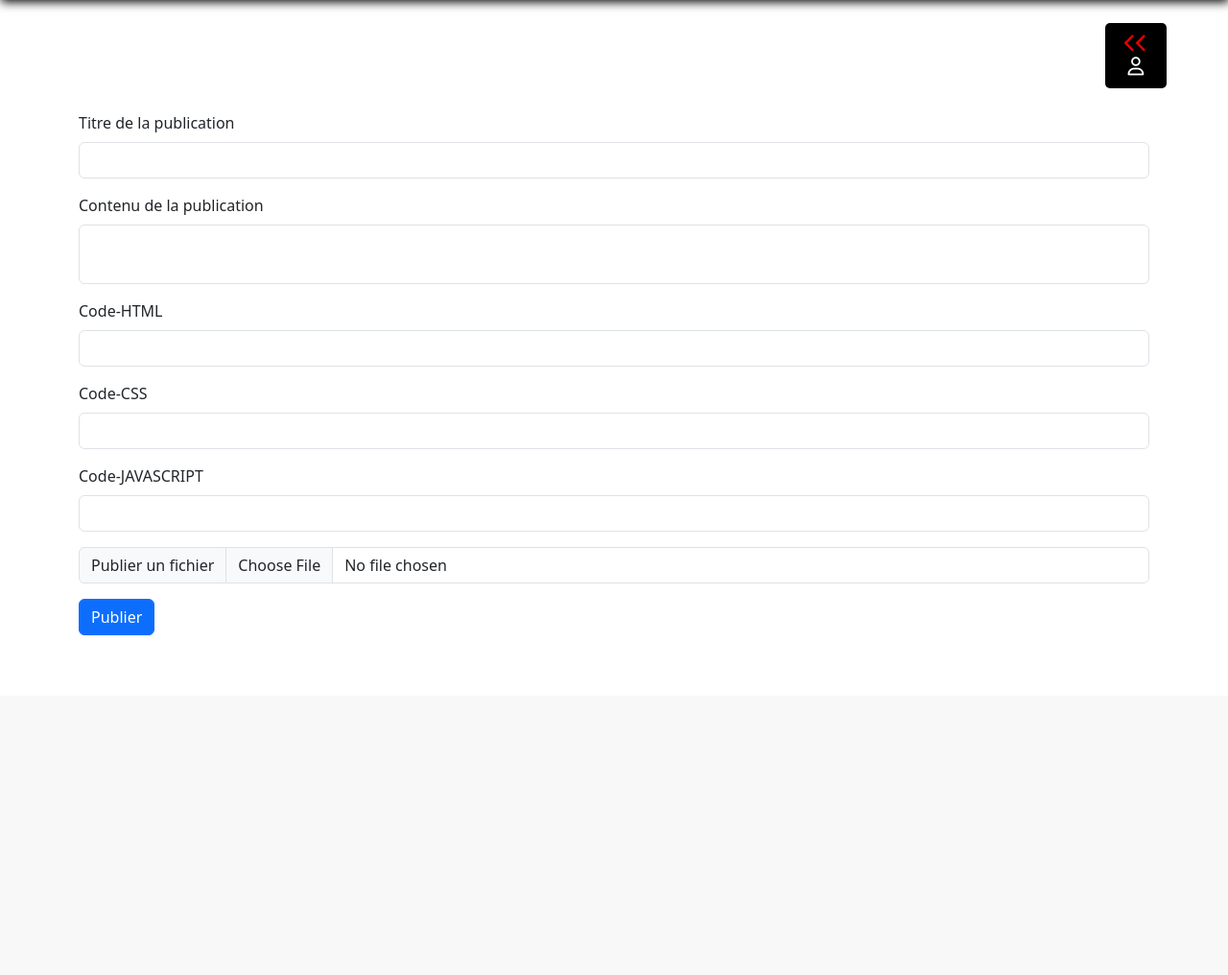
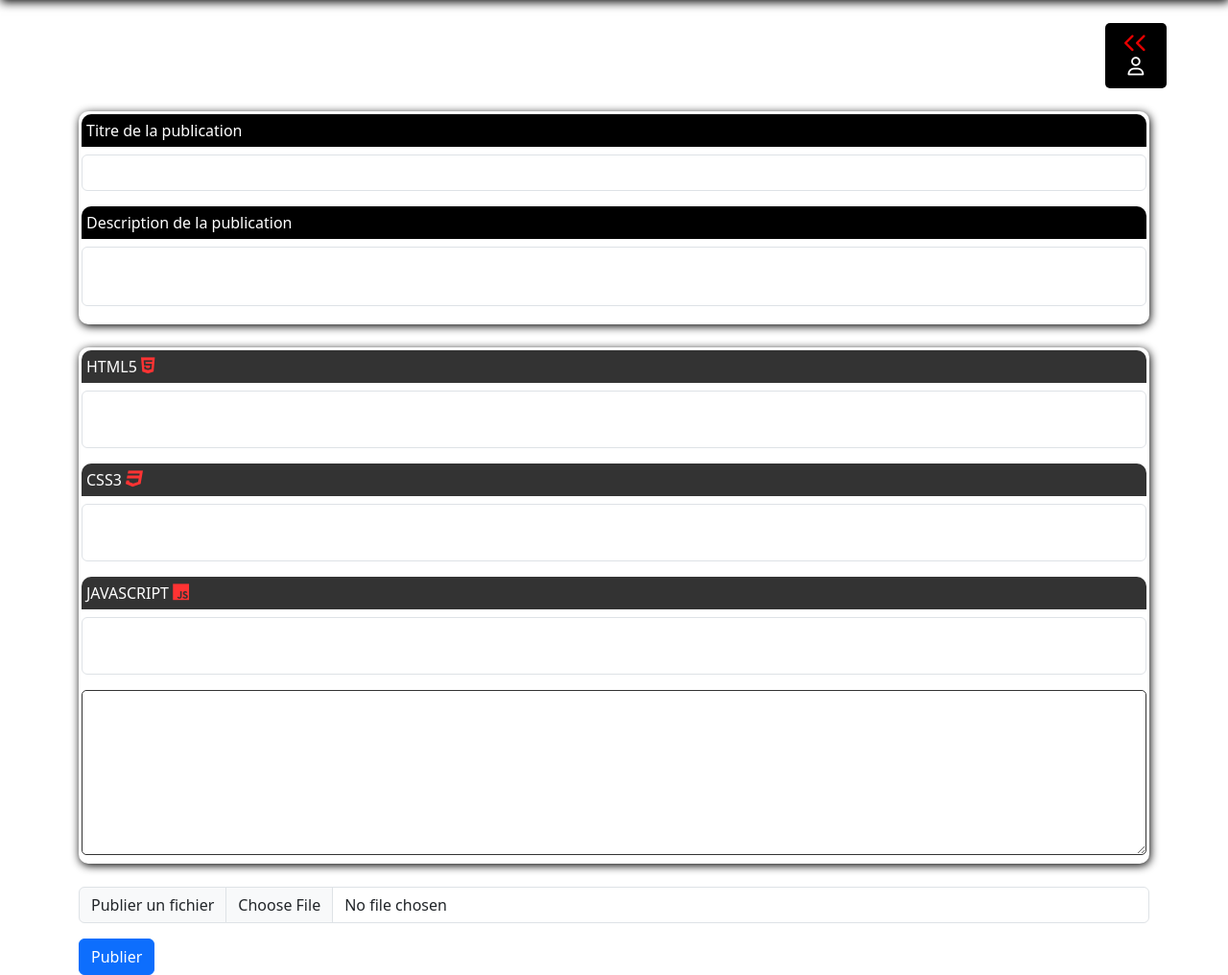
Before and after one commit to apexdevweb/code-farmers, a PHP site: page /publication.php in a window 1280 px wide; the page is wider, and only the part inside the window is pictured. Shown: the part 75-1091 px from the top of that part at 96% size. Before the commit the page ends 737 px from the top of that part, so only its background shows below. Run offline with PHP 8.4, Linux system fonts and the light colour scheme; the visitor is signed in with stand-in values (Sample User, id 1); some libraries are stand-ins or nearby versions.

Commit message:
Version 2.0

```diff
--- a/asset/style.css
+++ b/asset/style.css
@@ -650,7 +650,7 @@ p {
 }
 /************DESTINATAIRE***********************/
 .containerDesti {
-  margin: 5px 5px 5px 50vw;
+  margin: 5px 5px 5px auto;
   padding: 10px;
   display: flex;
   flex-direction: column;
@@ -701,3 +701,64 @@ footer {
   color: #fff;
 }
 /****************FOOTER FIN************************************/
+/**************************************************************/
+/**************************************************************/
+/******************PUBLICATION.PHP********************************************/
+
+/******************PUBLICATION.PHP FIN********************************************/
+
+/***titre & description***/
+.txt_bloc {
+  padding: 3px;
+  height: auto;
+  width: auto;
+  border-radius: 10px;
+  box-shadow: 1px 2px 10px #000;
+}
+.txt_bloc > .mb-3 > label {
+  padding: 5px;
+  text-align: left;
+  height: auto;
+  width: 100%;
+  background-color: #000;
+  border-top-left-radius: 10px;
+  border-top-right-radius: 10px;
+  color: #fff;
+}
+/***titre & description fin***/
+/***éditeur de code***/
+.code_bloc {
+  padding: 3px;
+  height: auto;
+  width: auto;
+  border-radius: 10px;
+  box-shadow: 1px 2px 10px #000;
+}
+.code_bloc > .mb-3 > label {
+  padding: 5px;
+  text-align: left;
+  height: auto;
+  width: 100%;
+  background-color: #333;
+  border-top-left-radius: 10px;
+  border-top-right-radius: 10px;
+  color: #fff;
+}
+.code_bloc > .mb-3 > label > i {
+  color: #ff3333;
+}
+.code_bloc > .mb-3 > textarea {
+  padding: 5px;
+}
+.code_bloc > iframe {
+  padding: 10px;
+  height: auto;
+  width: 100%;
+  border-radius: 5px;
+  border: 1px solid #333;
+  font-size: 1.2rem;
+  overflow: scroll;
+  resize: vertical;
+  min-height: 17vh;
+}
+/***éditeur de code fin***/
--- a/publication.php
+++ b/publication.php
@@ -26,26 +26,33 @@ include("includes/head.php");
                 echo "<p>" . $successMsg . "</p>";
             }
             ?>
+            <section class="txt_bloc">
                 <div class="mb-3">
                     <label for="exampleInputEmail1" class="form-label">Titre de la publication</label>
                     <input type="text" class="form-control" name="titlePubli" maxlength="25" required>
                 </div>
                 <div class="mb-3">
-                <label for="exampleInputPassword1" class="form-label">Contenu de la publication</label>
+                    <label for="exampleInputPassword1" class="form-label">Description de la publication</label>
                     <textarea class="form-control" name="containPubli" required></textarea>
                 </div>
+            </section>
+            <br>
+            <section class="code_bloc">
                 <div class="mb-3">
-                <label for="exampleInputPassword1" class="form-label">Code-HTML</label>
-                <input type="text" class="form-control" name="cdhtml"></input>
+                    <label for="exampleInputPassword1" class="form-label">HTML5 <i class="fa-brands fa-html5"></i></label>
+                    <textarea type="text" class="form-control" name="cdhtml" id="code_html" oninput="refresh()"></textarea>
                 </div>
                 <div class="mb-3">
-                <label for="exampleInputPassword1" class="form-label">Code-CSS</label>
-                <input type="text" class="form-control" name="cdcss"></input>
+                    <label for="exampleInputPassword1" class="form-label">CSS3 <i class="fa-brands fa-css3"></i></label>
+                    <textarea type="text" class="form-control" name="cdcss" id="code_css" oninput="refresh()"></textarea>
                 </div>
                 <div class="mb-3">
-                <label for="exampleInputPassword1" class="form-label">Code-JAVASCRIPT</label>
-                <input type="text" class="form-control" name="cdjavascript"></input>
+                    <label for="exampleInputPassword1" class="form-label">JAVASCRIPT <i class="fa-brands fa-js"></i></label>
+                    <textarea type="text" class="form-control" name="cdjavascript" id="code_js" oninput="refresh()"></textarea>
                 </div>
+                <iframe id="res"></iframe>
+            </section>
+            <br>
             <div class="mb-3">
                 <div class="input-group mb-3">
                     <label class="input-group-text">Publier un fichier</label>
@@ -55,6 +62,19 @@ include("includes/head.php");
             <button type="submit" class="btn btn-primary" name="publish">Publier</button>
         </form>
     </div>
+    <!--script de l'éditeur de code-->
+    <script>
+        function refresh() {
+            const cde_html = document.getElementById('code_html').value;
+            const cde_css = "<style>" + document.getElementById('code_css').value + "</style>";
+            const cde_js = "<scri" + "pt>" + document.getElementById('code_js').value + "</scri" + "pt>";
+            const page = document.getElementById('res').contentWindow.document;
+            page.open();
+            page.write(cde_html + cde_css + cde_js);
+            page.close();
+        }
+    </script>
+    <!--script de l'éditeur de code fin-->
 </body>
 
 </html>
```
Lines whose indentation alone changed are shown as unchanged.
